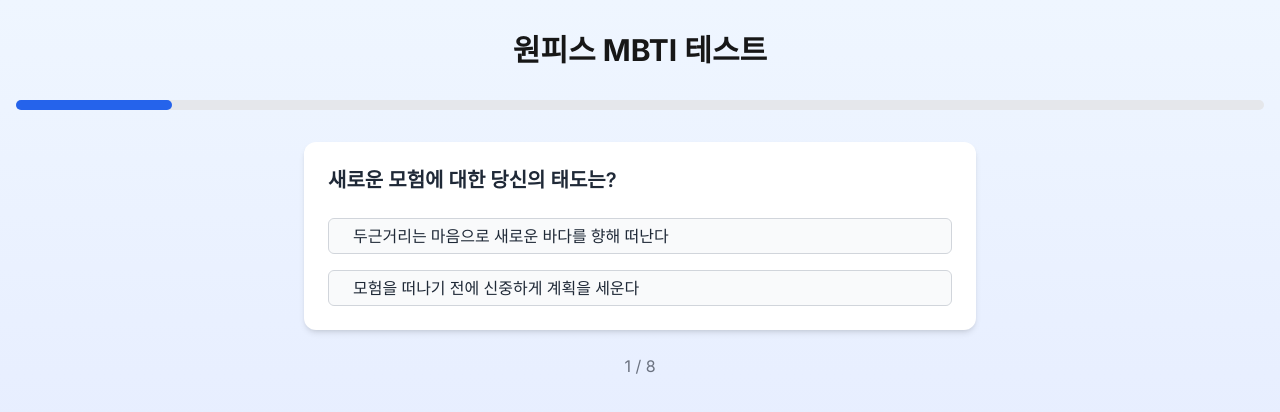
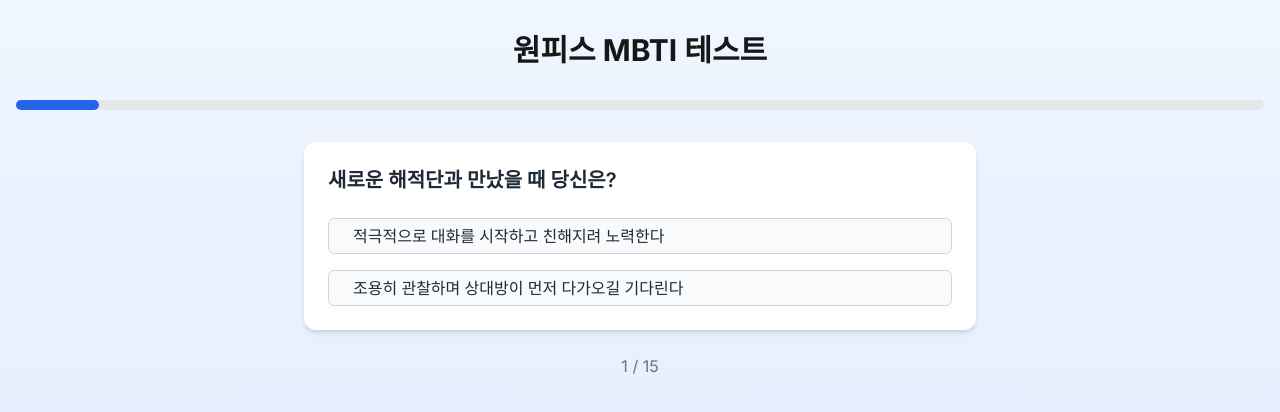
Before and after one commit to mingyun-jeong/interactive-site, a Next.js app: page /quizzes/mbti in a window 1280 px wide. Shown: the top 412 px of the page. Built offline with nearby package versions, Linux system fonts and the light colour scheme.

Commit message:
Expand MBTI quiz to 15 detailed questions

```diff
--- /dev/null
+++ b/app/quizzes/mbti/components/QuizForm.tsx
@@ -0,0 +1,2 @@
+  // 현재 진행 상태 계산
+  const progress = ((currentQuestion + 1) / 15) * 100;
--- a/app/quizzes/mbti/page.tsx
+++ b/app/quizzes/mbti/page.tsx
@@ -13,42 +13,42 @@
 const questions = [
   {
     id: 1,
-    text: '새로운 모험에 대한 당신의 태도는?',
+    text: '새로운 해적단과 만났을 때 당신은?',
     options: [
-      { value: 'E', text: '두근거리는 마음으로 새로운 바다를 향해 떠난다' },
-      { value: 'I', text: '모험을 떠나기 전에 신중하게 계획을 세운다' }
+      { value: 'E', text: '적극적으로 대화를 시작하고 친해지려 노력한다' },
+      { value: 'I', text: '조용히 관찰하며 상대방이 먼저 다가오길 기다린다' }
     ]
   },
   {
     id: 2,
-    text: '보물을 발견했을 때 당신은?',
+    text: '모험 중 뜻밖의 상황이 발생했을 때 당신은?',
     options: [
-      { value: 'E', text: '친구들과 함께 축하하며 즐긴다' },
-      { value: 'I', text: '조용히 혼자만의 시간을 갖고 생각에 잠긴다' }
+      { value: 'S', text: '구체적인 사실과 경험을 바탕으로 현실적으로 대처한다' },
+      { value: 'N', text: '직감과 가능성을 바탕으로 창의적인 해결책을 찾는다' }
     ]
   },
   {
     id: 3,
-    text: '해적선에서 당신의 역할은?',
+    text: '중요한 결정을 내릴 때 당신은?',
     options: [
-      { value: 'S', text: '현실적인 문제를 해결하는 실용적인 선원' },
-      { value: 'N', text: '미래의 항로와 가능성을 고민하는 탐험가' }
+      { value: 'T', text: '논리적으로 분석하고 객관적인 기준에 따라 결정한다' },
+      { value: 'F', text: '나와 동료들의 감정과 가치관을 고려하여 결정한다' }
     ]
   },
   {
     id: 4,
-    text: '바다 괴물을 만났을 때 당신은?',
+    text: '해적 생활에서 당신은?',
     options: [
-      { value: 'S', text: '지금 보이는 괴물의 약점을 찾아 공격한다' },
-      { value: 'N', text: '괴물의 등장 이유와 패턴을 분석하여 대응한다' }
+      { value: 'J', text: '계획적으로 행동하며 규칙적인 일상을 선호한다' },
+      { value: 'P', text: '상황에 따라 유연하게 대처하며 즉흥적인 모험을 즐긴다' }
     ]
   },
   {
     id: 5,
-    text: '동료가 위험에 처했을 때 당신은?',
+    text: '보물을 찾는 방법에 대해 논의할 때 당신은?',
     options: [
-      { value: 'T', text: '가장 효율적인 구출 방법을 논리적으로 계산한다' },
-      { value: 'F', text: '동료의 안전을 최우선으로 감정적으로 대응한다' }
+      { value: 'E', text: '다양한 의견을 나누며 활발하게 대화에 참여한다' },
+      { value: 'I', text: '깊이 생각한 후에 신중하게 의견을 제시한다' }
     ]
   },
   {
@@ -73,6 +73,62 @@
     options: [
       { value: 'J', text: '목표를 향해 한 단계씩 계획적으로 나아간다' },
       { value: 'P', text: '모험 자체를 즐기며 유연하게 상황에 적응한다' }
+    ]
+  },
+  {
+    id: 9,
+    text: '당신이 전투에서 중요하게 생각하는 것은?',
+    options: [
+      { value: 'S', text: '실제 경험과 검증된 전술을 활용하여 싸운다' },
+      { value: 'N', text: '직관과 창의적인 전략으로 예상치 못한 공격을 한다' }
+    ]
+  },
+  {
+    id: 10,
+    text: '휴식 시간에 당신은 어떻게 보내는 것을 선호하나요?',
+    options: [
+      { value: 'E', text: '동료들과 파티를 열거나 함께 시간을 보낸다' },
+      { value: 'I', text: '혼자만의 시간을 가지며 조용히 에너지를 충전한다' }
+    ]
+  },
+  {
+    id: 11,
+    text: '새로운 기술이나 능력을 배울 때 당신은?',
+    options: [
+      { value: 'S', text: '단계별로 차근차근 연습하며 실용적인 활용법을 익힌다' },
+      { value: 'N', text: '전체적인 개념을 파악하고 자신만의 방식으로 응용한다' }
+    ]
+  },
+  {
+    id: 12,
+    text: '동료가 실패했을 때 당신의 첫 반응은?',
+    options: [
+      { value: 'T', text: '무엇이 잘못되었는지 분석하고 개선점을 찾는다' },
+      { value: 'F', text: '먼저 위로와 지지를 보내고 함께 해결책을 모색한다' }
+    ]
+  },
+  {
+    id: 13,
+    text: '해적선에서 당신의 공간 정리 스타일은?',
+    options: [
+      { value: 'J', text: '항상 정돈되고 체계적으로 물건을 배치한다' },
+      { value: 'P', text: '필요할 때 찾을 수 있으면 충분하다고 생각한다' }
+    ]
+  },
+  {
+    id: 14,
+    text: '위기 상황에서 당신은?',
+    options: [
+      { value: 'S', text: '현재 상황에 집중하고 즉각적인 해결책을 찾는다' },
+      { value: 'N', text: '여러 가능성을 빠르게 고려하고 창의적인 방법을 시도한다' }
+    ]
+  },
+  {
+    id: 15,
+    text: '당신이 해적왕이 된다면 가장 하고 싶은 것은?',
+    options: [
+      { value: 'T', text: '세계의 비밀을 밝히고 논리적인 질서를 확립한다' },
+      { value: 'F', text: '모두가 자유롭고 행복하게 살 수 있는 세상을 만든다' }
     ]
   }
 ];
```
